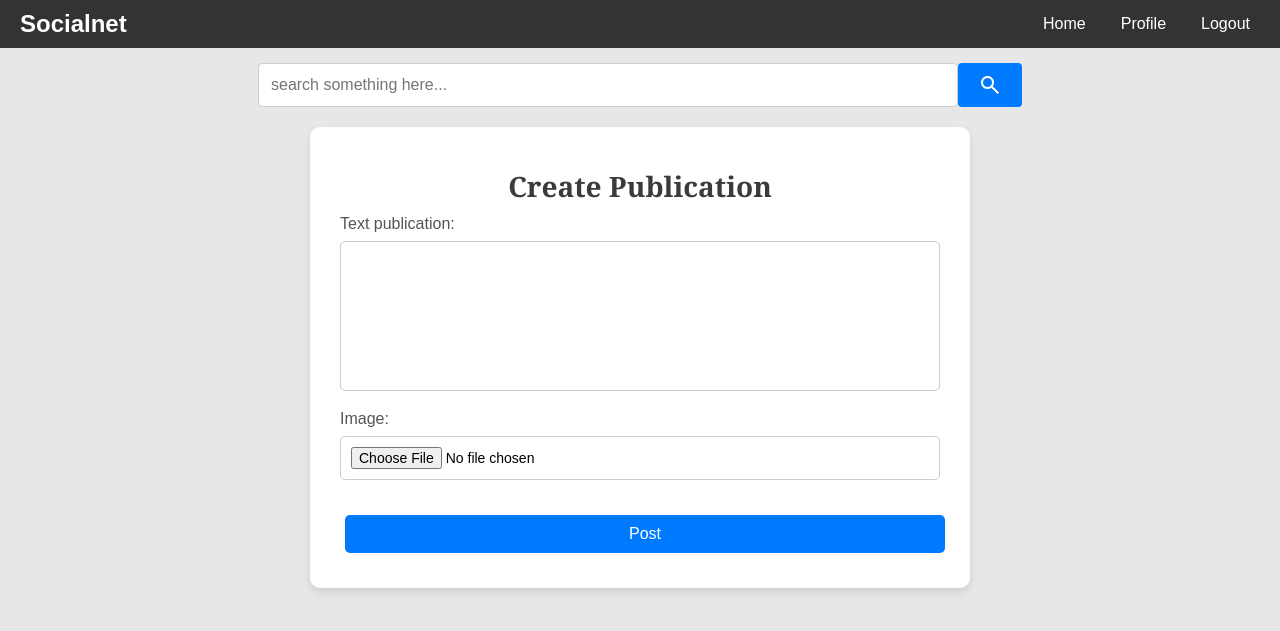
After one commit to rafaelrodrigues-dev/social-network, a Django app: a page that uses app/profiles/templates/profiles/create_publication.html in a window 1280 px wide. The commit adds this page. Shown: the top 631 px of the page. Run offline with Django 5.2, Linux system fonts and the light colour scheme; the visitor is signed in with stand-in values (Sample User, id 1).

Commit message:
Adds post creation functionality, including forms, templates, and display logic. Updates related styles and URLs.

```diff
--- a/app/authors/templates/authors/pages/register.html
+++ b/app/authors/templates/authors/pages/register.html
@@ -18,7 +18,7 @@
 
                 <button type="submit">Send</button>
             </form>
-            <p>Do you have an account?? <a href="#">Log in</a></p>
+            <p>Do you have an account?? <a href="authors:login">Log in</a></p>
         </section>
     </main>
 {% endblock content %}
--- a/app/base_static/global/css/styles.css
+++ b/app/base_static/global/css/styles.css
@@ -382,3 +382,86 @@ main {
     font-weight: bold;
     color: #333;
 }
+
+.create-publication {
+    text-align: center;
+    margin-top: 20px;
+}
+
+.create-btn {
+    background-color: #28a745;
+    color: #fff;
+    padding: 10px 20px;
+    font-size: 16px;
+    border: none;
+    border-radius: 5px;
+    text-decoration: none;
+    cursor: pointer;
+    transition: background-color 0.3s ease;
+}
+
+.create-btn:hover {
+    background-color: #218838;
+}
+
+.create-publication-card {
+    background: #fff;
+    padding: 30px;
+    border-radius: 10px;
+    box-shadow: 0 4px 8px rgba(0, 0, 0, 0.1);
+    max-width: 600px;
+    width: 100%;
+    margin: auto;
+}
+
+.create-publication-card h2 {
+    text-align: center;
+}
+
+.create-publication-card label {
+    display: block;
+    font-size: 16px;
+    color: #555;
+    margin-bottom: 8px;
+}
+
+.create-publication-card textarea {
+    width: 100%;
+    height: 150px;
+    padding: 10px;
+    border: 1px solid #ccc;
+    border-radius: 5px;
+    font-size: 14px;
+    resize: none;
+    box-sizing: border-box;
+    margin-bottom: 15px;
+}
+
+.create-publication-card input[type="file"] {
+    display: block;
+    width: 100%;
+    padding: 10px;
+    border: 1px solid #ccc;
+    border-radius: 5px;
+    font-size: 14px;
+    box-sizing: border-box;
+}
+
+.create-publication-card .btn.create-btn {
+    display: block;
+    width: 100%;
+    margin-top: 35px;
+    background-color: #007bff;
+    color: #fff;
+    padding: 10px 20px;
+    font-size: 16px;
+    border: none;
+    border-radius: 5px;
+    cursor: pointer;
+    text-align: center;
+    transition: background-color 0.3s ease;
+}
+
+.create-publication-card .btn.create-btn:hover {
+    background-color: #0056b3;
+}
--- /dev/null
+++ b/app/profiles/forms.py
@@ -0,0 +1,16 @@
+from django import forms
+from django.utils.translation import gettext_lazy as _
+from publications.models import Publication
+
+class PublicationForm(forms.ModelForm):
+    text = forms.CharField(
+        label=_('Text publication'),
+        max_length=500,
+        widget=forms.Textarea()
+    )
+    img = forms.ImageField(label=_('Image'),required=False)
+
+
+    class Meta:
+        model = Publication
+        fields = ("text","img")
--- /dev/null
+++ b/app/profiles/templates/profiles/create_publication.html
@@ -0,0 +1,15 @@
+{% extends "global/base.html" %}
+{% block content %}
+<main >
+    {% include "global/partials/messages.html" %}
+    <div class="create-publication-card">
+        <h2>Create Publication</h2>
+        <form action="{% url "profiles:new_publication_create" request.user.username %}" method="POST" enctype="multipart/form-data">
+            {% csrf_token %}
+            {{form.text.as_field_group}}
+            {{form.img.as_field_group}}
+            <button type="submit" class="btn create-btn">Post</button>
+        </form>
+    </div>
+</main>
+{% endblock content %}
--- a/app/profiles/urls.py
+++ b/app/profiles/urls.py
@@ -6,4 +6,6 @@ app_name = 'profiles'
 urlpatterns = [
     path('<str:username>/',views.profile_detail,name='profile'),
     path('<str:username>/follow',views.follow,name='follow'),
+    path('<str:username>/new-publication',views.new_publication,name='new_publication'),
+    path('<str:username>/new-publication/create',views.new_publication_create,name='new_publication_create'),
 ]
--- a/app/profiles/views.py
+++ b/app/profiles/views.py
@@ -2,7 +2,11 @@ from django.shortcuts import render, get_object_or_404, redirect
 from django.urls import reverse
 from django.contrib.auth.decorators import login_required
 from django.http import Http404, HttpResponse
+from django.contrib import messages
+from django.utils.translation import gettext_lazy as _
 from .models import Profile
+from .forms import PublicationForm
+from publications.models import Publication
 
 @login_required(login_url='authors:login')
 def follow(request,username):
@@ -25,4 +29,30 @@ def follow(request,username):
 @login_required(login_url='authors:login')
 def profile_detail(request,username):
     profile = get_object_or_404(Profile,user__username=username)
-    return render(request,'profiles/profile_detail.html',context={'profile':profile})
+    publications = Publication.objects.filter(author__profile=profile).order_by('-id')
+
+    return render(request,'profiles/profile_detail.html',context={
+        'profile':profile,
+        'publications':publications
+    })
+
+@login_required()
+def new_publication(request,username):
+    form = PublicationForm()
+    return render(request,'profiles/create_publication.html',context={
+        'form':form
+    })
+
+@login_required()
+def new_publication_create(request,username):
+    form = PublicationForm(data=request.POST,files=request.FILES)
+
+    if form.is_valid():
+        publication = form.save(commit=False)
+        publication.author = request.user
+        publication.save()
+
+        return redirect(reverse('profiles:profile',kwargs={'username':username}))
+
+    messages.error(request,_('Unable to create publication'))
+    return redirect(reverse('profiles:new_publication',kwargs={'username':username}))
--- a/app/project/settings.py
+++ b/app/project/settings.py
@@ -146,6 +146,8 @@ DEFAULT_AUTO_FIELD = 'django.db.models.BigAutoField'
 
 AUTH_USER_MODEL = 'authors.Author'
 
+LOGIN_URL = '/a/login/'
+
 MESSAGE_TAGS = {
     constants.DEBUG: 'message-debug',
     constants.ERROR: 'message-error',
--- a/app/publications/models.py
+++ b/app/publications/models.py
@@ -6,7 +6,7 @@ User = get_user_model()
 
 
 class Publication(models.Model):
-    text = models.TextField(_("Text"))
+    text = models.TextField(_("Text"),max_length=500)
     img = models.ImageField(_("Image"), upload_to='publications/images/%Y/%m/%d/',blank=True,default='')
     created_at = models.DateTimeField(auto_now_add=True)
     author = models.ForeignKey(User,related_name='publications',on_delete=models.CASCADE)
--- a/app/publications/templates/publications/pages/home.html
+++ b/app/publications/templates/publications/pages/home.html
@@ -6,7 +6,7 @@
     <section class="posts">
         <h2>Lastest posts</h2>
         {% for publication in publications %}
-            {% include "publications/partials/publication.html" %}
+        {% include "global/partials/publication.html" %}
         {% endfor %}
     </section>
     {% else %}
--- a/app/publications/templates/publications/pages/search_results.html
+++ b/app/publications/templates/publications/pages/search_results.html
@@ -5,7 +5,7 @@
         <section class="posts">
             <h2>Results</h2>
             {% for publication in results %}
-                {% include "publications/partials/publication.html" %}
+                {% include "global/partials/publication.html" %}
             {% endfor %}
         </section>
     {% else %}
```
Also changed, not shown: app/profiles/templates/profiles/profile_detail.html (+11 -1 lines), app/publications/templates/publications/pages/publication-detail.html (+7 -2 lines), app/base_templates/global/partials/publication.html (renamed from app/publications/templates/publications/partials/publication.html), app/publications/migrations/0008_alter_publication_text.py (added).
